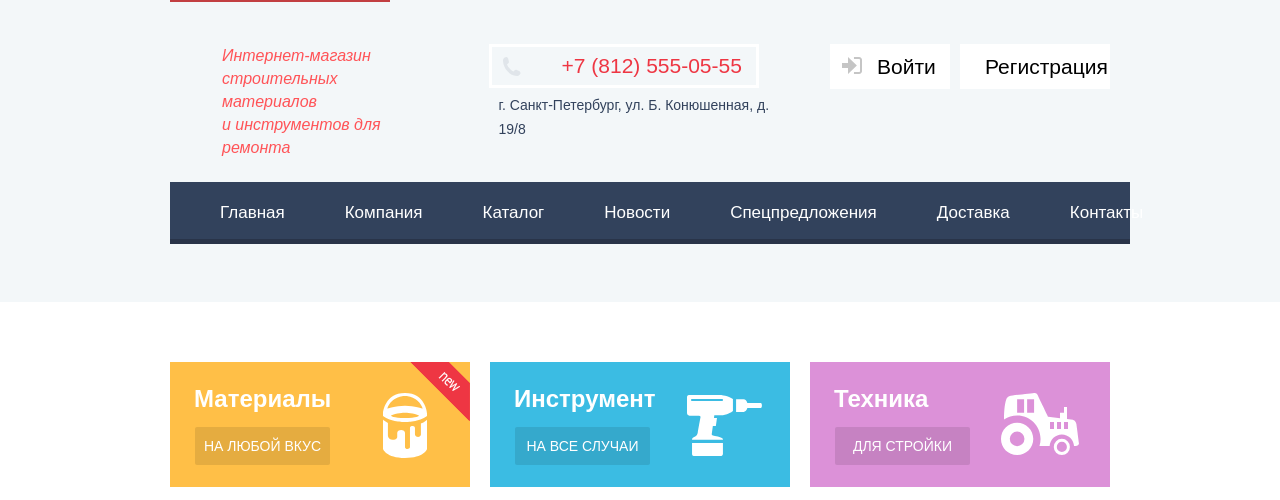
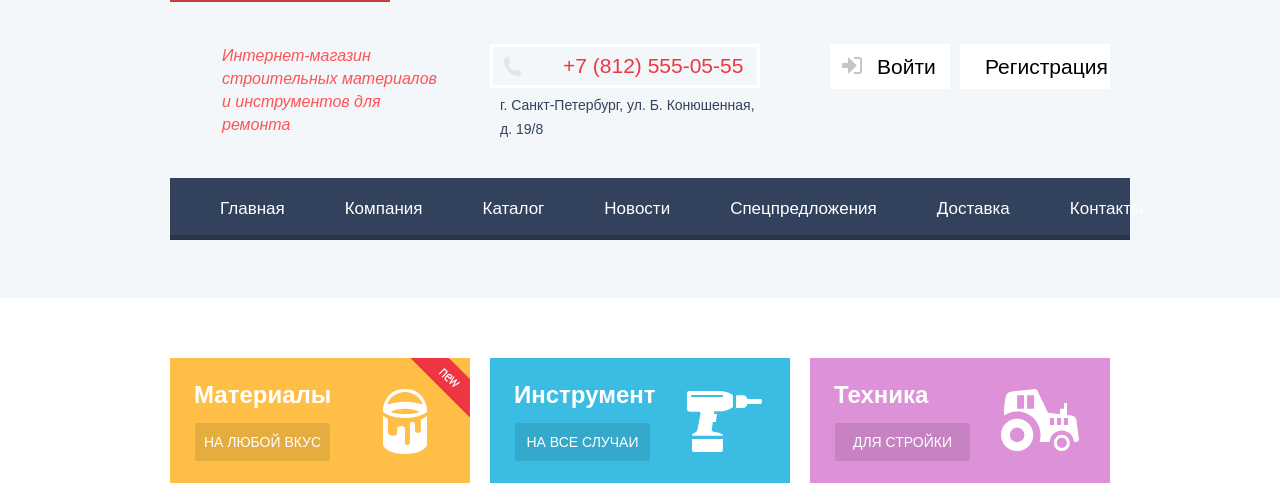
Before and after one commit to 6uddy/805385-technomart-25, a plain HTML site: page index.html in a window 1280 px wide. Shown: the part 51-551 px from the top of the page. Drawn offline with Linux system fonts and the light colour scheme; a web font is replaced by a local one.

Commit message:
правка хедедра

```diff
--- a/css/style.css
+++ b/css/style.css
@@ -242,11 +242,11 @@ HEADER
   font-style: italic;
   text-align: left;
   font-weight: normal;
-  margin: 0 60px 0 0;
+  margin: 0 40px 0 0;
 }
 
 .contacts-header {
-  width: 350px;
+  width: 280px;
   padding-left: 10px;
 }
 
@@ -296,12 +296,13 @@ HEADER
 .user-controls-menu {
   display: flex;
   flex-direction: column;
+  margin-left: auto;
 }
 
 .user-controls-list {
   display: flex;
-  margin: 0 0 6px;
-  padding-left: 35px;
+  margin: 0 0 6px auto;
+  padding-left: 0;
   list-style: none;
 }
 
@@ -400,7 +401,7 @@ HEADER
 
 .user-controls-catalog-list {
   display: flex;
-  margin: 0 0 6px;
+  margin: 0 0 6px auto;
   padding: 0;
   list-style: none;
   background-color: #ffffff;
```
